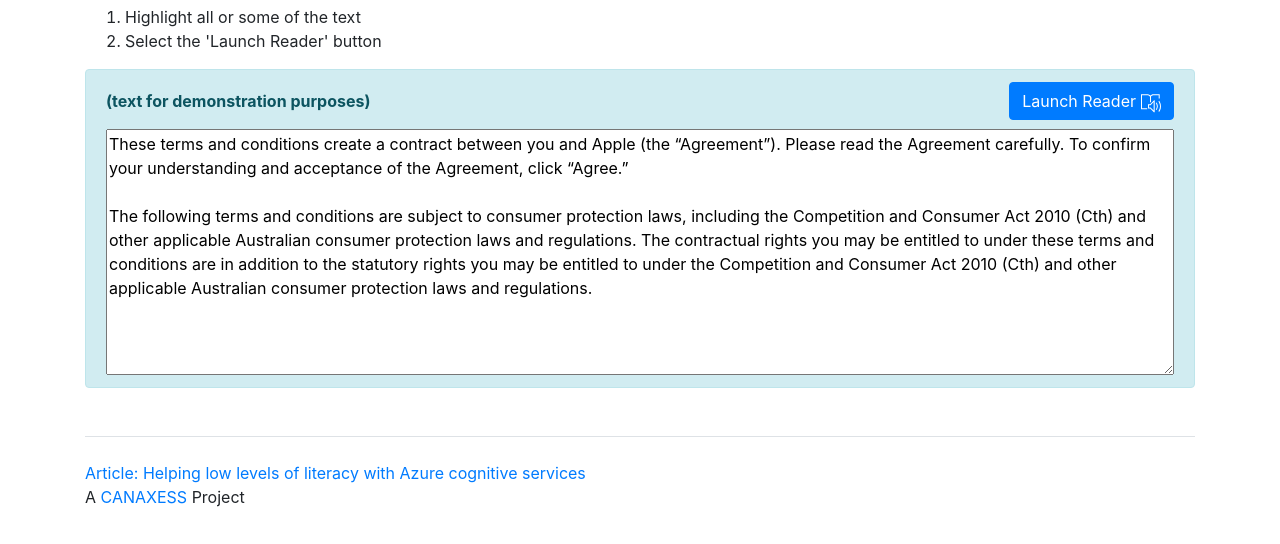
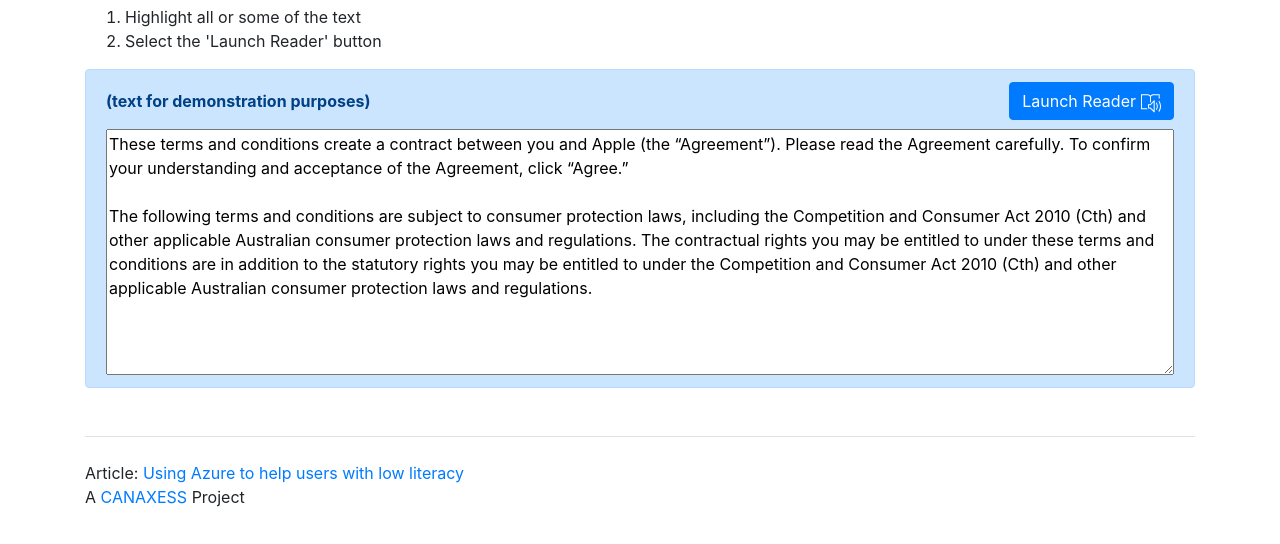
Before and after one commit to canaxess/azure-immersive-reader, a website: page views/index.html in a window 1280 px wide. Shown: the part 274-818 px from the top of the page. Drawn offline with nearby package versions, Linux system fonts and the light colour scheme.

Commit message:
tidied code

```diff
--- a/public/js/helpers.js
+++ b/public/js/helpers.js
@@ -52,9 +52,6 @@ function selectedText()
     if (window.getSelection)
     {
         text = window.getSelection().toString();
-    } else if (document.selection && document.selection.type != "Control")
-    {
-        text = document.selection.createRange().text;
     }
     if(text == "")
     {
--- a/views/index.html
+++ b/views/index.html
@@ -30,7 +30,7 @@
 				<li>Select the 'Launch Reader' button</li>
 			</ol>
 		</div>
-		<div class="alert alert-info alert-styling">
+		<div class="alert alert-primary alert-styling">
 			<div class="horizontal-alignment">
 				<p class="font-weight-bold item">(text for demonstration purposes)</p>
 				<button class="btn btn-primary">Launch Reader<img src="../images/icon.svg" alt="" /></button>
@@ -45,7 +45,7 @@ The following terms and conditions are subject to consumer protection laws, incl
 		<footer class="pt-4 my-md-5 border-top">
 			<div class="row">
 				<div class="col-12 col-md">
-					<p><a href="">Article: Helping low levels of literacy with Azure cognitive services</a><br>
+					<p>Article:<a href="https://www.canaxess.com.au/articles/using-azure-help-users-low-literacy/"> Using Azure to help users with low literacy</a><br>
 					A <a href="https://www.canaxess.com.au">CANAXESS</a> Project</p>
 			  	</div>
 			</div>
```
Also changed, not shown: ReadMe.md.
